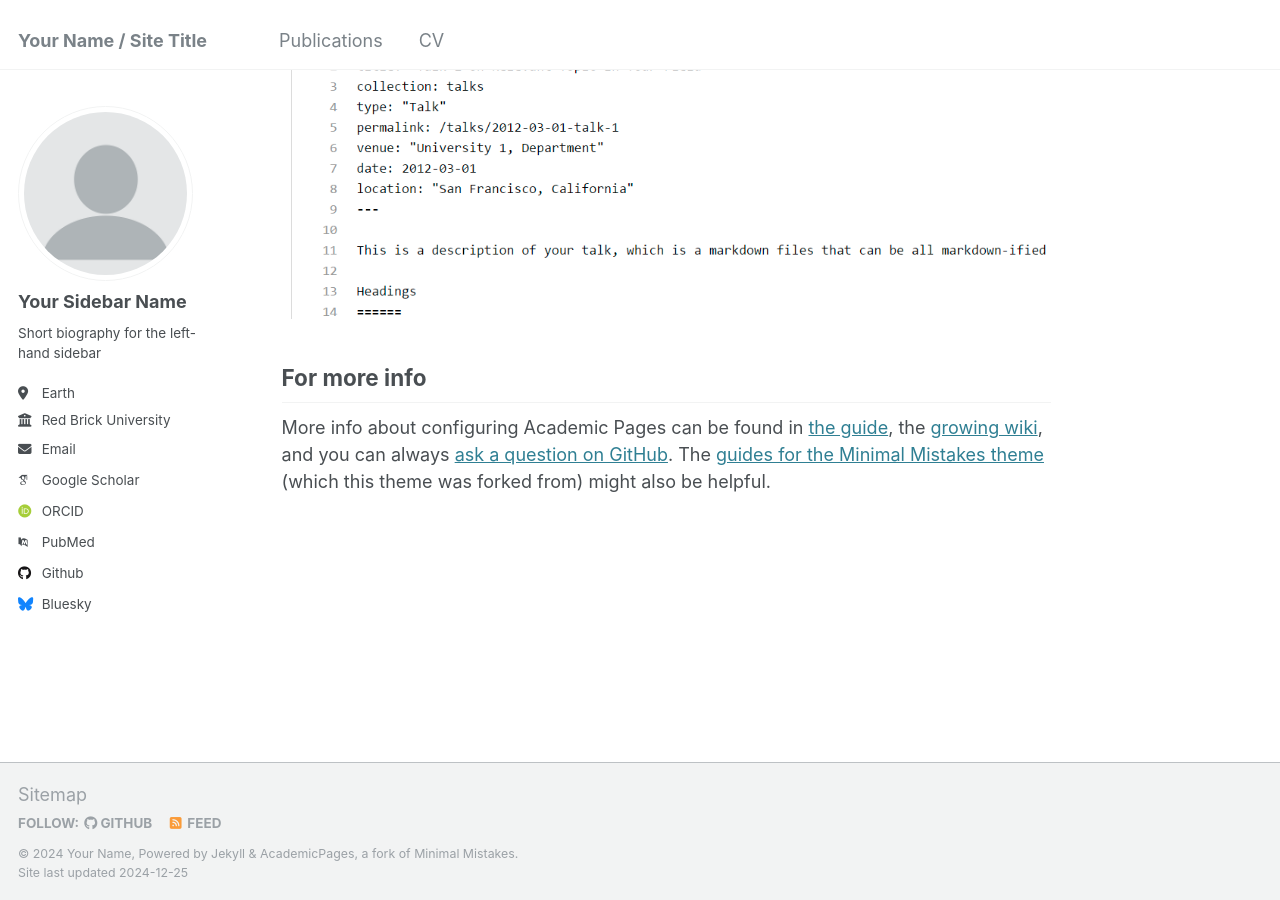
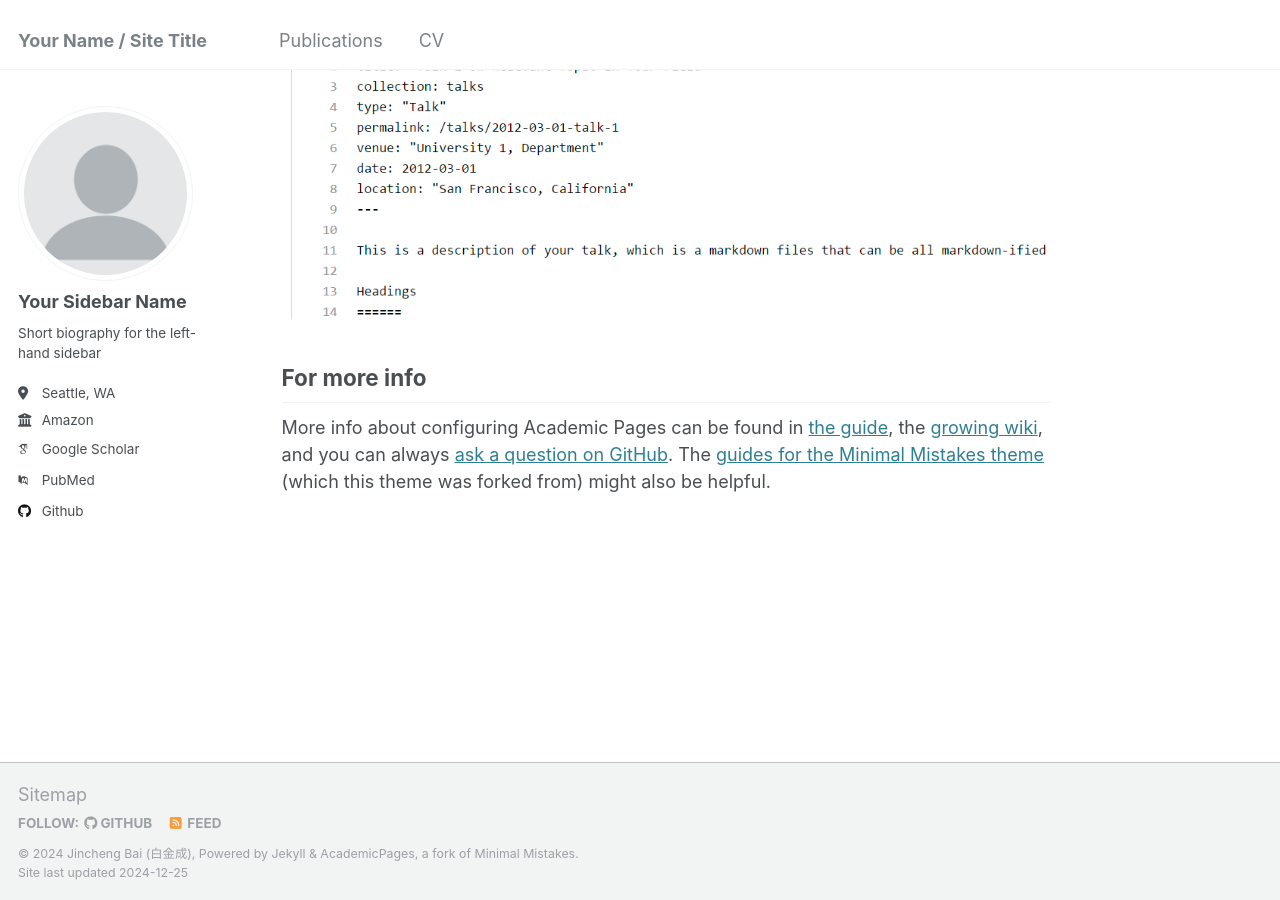
Before and after one commit to JinchengBai/JinchengBai.github.io, a Jekyll site: the page built from _pages/about.md, in a window 1280 px wide and 900 px high, scrolled down 2643 px. Built offline with Jekyll 4.4.1, drawn with Linux system fonts in a browser that asks for light colours; some web fonts are replaced.

Commit message:
Update basic info

```diff
--- a/_config.yml
+++ b/_config.yml
@@ -10,9 +10,9 @@
 locale                   : "en-US"
 title                    : "Your Name / Site Title"
 title_separator          : "-"
-name                     : &name "Your Name"
+name                     : &name "Jincheng Bai (白金成)"
 description              : &description "personal description"
-url                      : https://academicpages.github.io # the base hostname & protocol for your site e.g. "https://[your GitHub username].github.io"
+url                      : https://JinchengBai.github.io # the base hostname & protocol for your site e.g. "https://[your GitHub username].github.io"
 baseurl                  : "" # the subpath of your site, e.g. "/blog"
 repository               : "academicpages/academicpages.github.io"
 
@@ -23,18 +23,18 @@ author:
   # Biographic information
   avatar           : "profile.png"
   name             : "Your Sidebar Name"
-  pronouns         : # example: "she/her"
+#  pronouns         : # example: "she/her"
   bio              : "Short biography for the left-hand sidebar"
-  location         : "Earth"
-  employer         : "Red Brick University"
+  location         : "Seattle, WA"
+  employer         : "Amazon"
   uri              : # URL
-  email            : "none@example.org"
+#  email            : "none@example.org"
 
   # Academic websites
-  arxiv            : # URL - Update with the correct link to your profile
-  googlescholar    : "https://scholar.google.com/citations?user=PS_CX0AAAAAJ"
+#  arxiv            : # URL - Update with the correct link to your profile
+  googlescholar    : "https://scholar.google.com/citations?user=L1L72uUAAAAJ&hl=en&oi=ao"
   impactstory      : # URL
-  orcid            : "http://orcid.org/yourorcidurl"
+#  orcid            : "http://orcid.org/yourorcidurl"
   semantic         : # URL
   pubmed           : "https://www.ncbi.nlm.nih.gov/pubmed/?term=john+snow"
   researchgate     : # URL
@@ -44,12 +44,12 @@ author:
   bitbucket        : # Username - Update with your username on the site
   codepen          : # Username
   dribbble         : # Username
-  github           : "academicpages"
+  github           : "https://github.com/JinchengBai"
   kaggle           : # Username
   stackoverflow    : # User number or user number and name (i.e., use "1" or "1/jeff-atwood")
 
   # Social media
-  bluesky          : "bsky.app" # Replace this with you Bluesky username
+#  bluesky          : "bsky.app" # Replace this with you Bluesky username
   facebook         : # Username
   flickr           : # Username
   foursquare       : # Username
```
